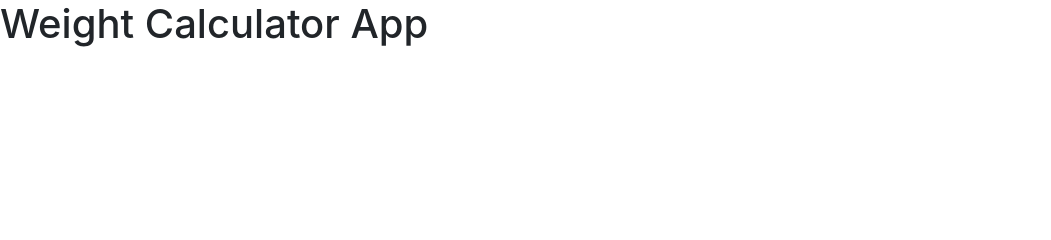
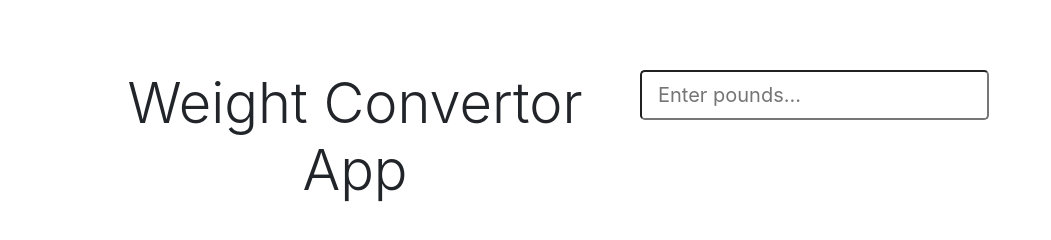
Before and after one commit to rohitksingh/Weight-Convertor, a plain HTML site: page index.html in a window 1280 px wide. Shown: the whole page, without its empty margins (0-1051 px from the left). Drawn offline with nearby package versions, Linux system fonts and the light colour scheme.

Commit message:
added Input field

```diff
--- a/index.html
+++ b/index.html
@@ -8,11 +8,24 @@
     <!-- Bootstrap CSS -->
     <link rel="stylesheet" href="https://maxcdn.bootstrapcdn.com/bootstrap/4.0.0/css/bootstrap.min.css" integrity="sha384-Gn5384xqQ1aoWXA+058RXPxPg6fy4IWvTNh0E263XmFcJlSAwiGgFAW/dAiS6JXm" crossorigin="anonymous">
 
-    <title>Weight Calculator App</title>
+    <title>Weight Convertor App</title>
+    <style>
+        body{ margin-top: 70px;}
+    </style>
   </head>
   <body>
-    <h1>Weight Calculator App</h1>
-
+    <div class="container">
+        <div class="row">
+            <div class="col-md-6">
+                <h1 class="display-4 text-center">Weight Convertor App</h1>
+            </div>
+            <form>
+                <div class="form-group">
+                    <input id="lbsInput" type="number" class="form-control-lg" placeholder="Enter pounds...">
+                </div>
+            </form>
+        </div>
+    </div>
     <!-- Optional JavaScript -->
     <!-- jQuery first, then Popper.js, then Bootstrap JS -->
     <script src="https://code.jquery.com/jquery-3.2.1.slim.min.js" integrity="sha384-KJ3o2DKtIkvYIK3UENzmM7KCkRr/rE9/Qpg6aAZGJwFDMVNA/GpGFF93hXpG5KkN" crossorigin="anonymous"></script>
```
